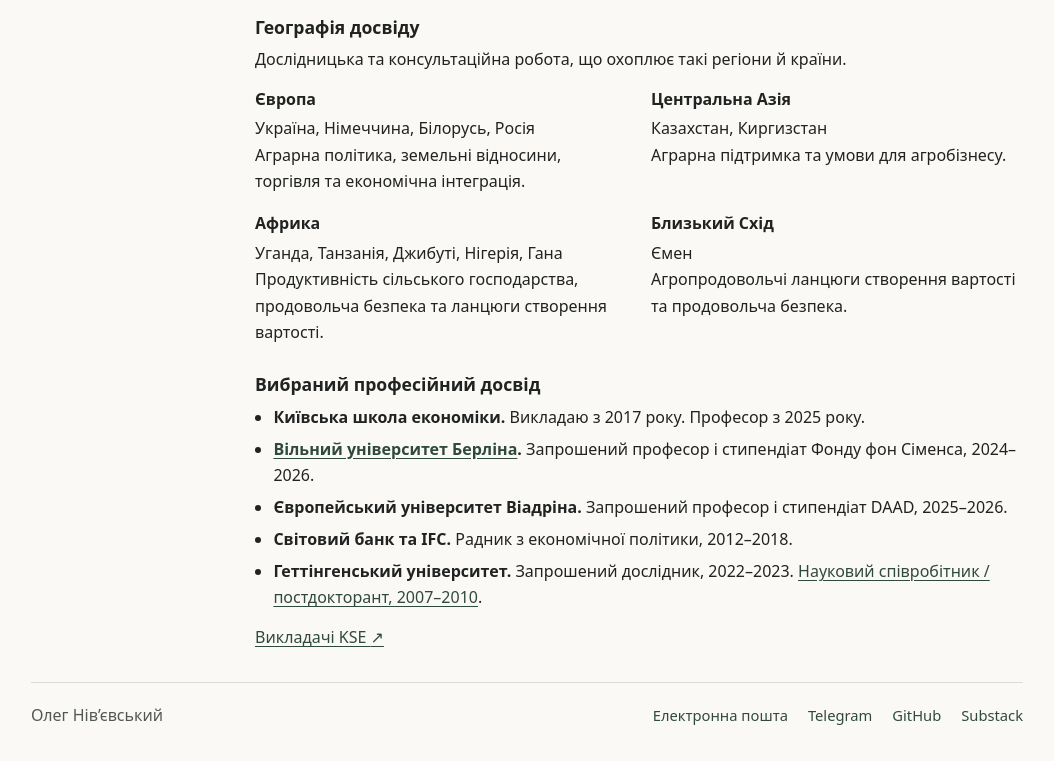
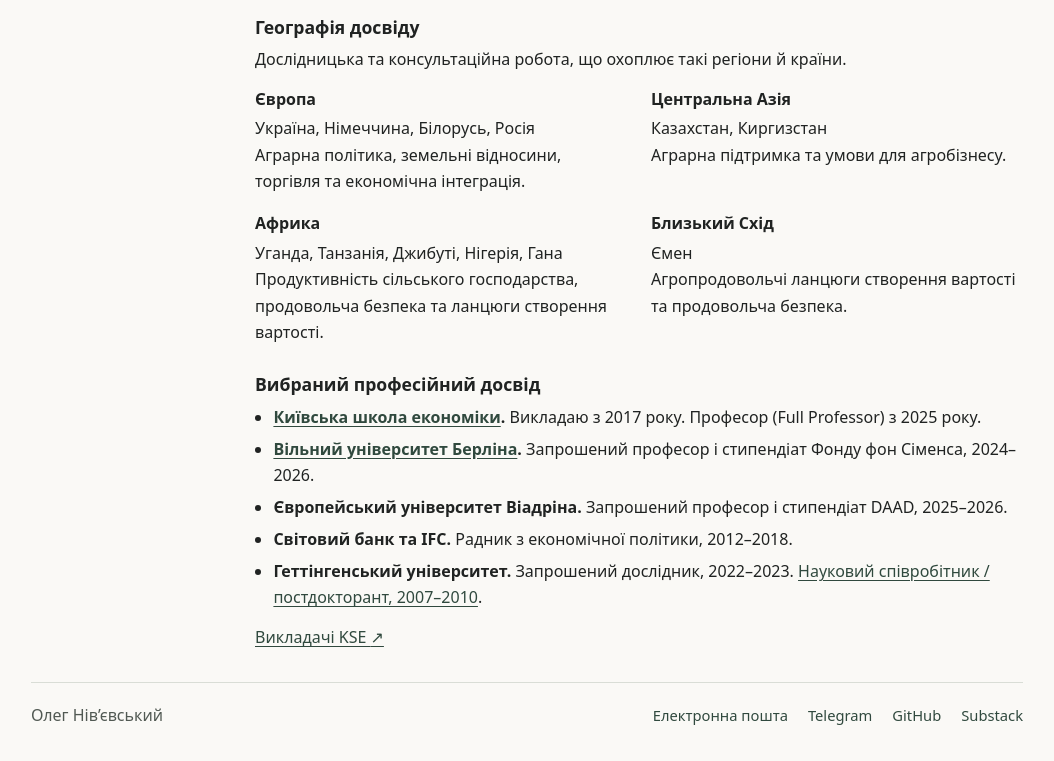
Before and after one commit to oniviev/oniviev.github.io, a plain HTML site: page index.html in a window 1280 px wide. Shown: the part 1122-1883 px from the top of the page, without its empty margins (113-1167 px from the left). Drawn offline with Linux system fonts and the light colour scheme.

Commit message:
Specify full professorship since 2025 and link individual KSE profile

```diff
--- a/index.html
+++ b/index.html
@@ -56,7 +56,7 @@
         </section>
         <h3 class="subheading">Вибраний професійний досвід</h3>
         <ul class="experience">
-          <li><strong>Київська школа економіки.</strong> Викладаю з 2017 року. Професор з 2025 року.</li>
+          <li><strong><a href="https://kse.ua/people/oleg-nivievskyi/">Київська школа економіки</a>.</strong> Викладаю з 2017 року. Професор (Full Professor) з 2025 року.</li>
           <li><strong><a href="https://www.oei.fu-berlin.de/en/wirtschaft/UKRAINE/Profile/index.html">Вільний університет Берліна</a>.</strong> Запрошений професор і стипендіат Фонду фон Сіменса, 2024–2026.</li>
           <li><strong>Європейський університет Віадріна.</strong> Запрошений професор і стипендіат DAAD, 2025–2026.</li>
           <li><strong>Світовий банк та IFC.</strong> Радник з економічної політики, 2012–2018.</li>
```
Also changed, not shown: en/index.html (+1 -1 lines).
